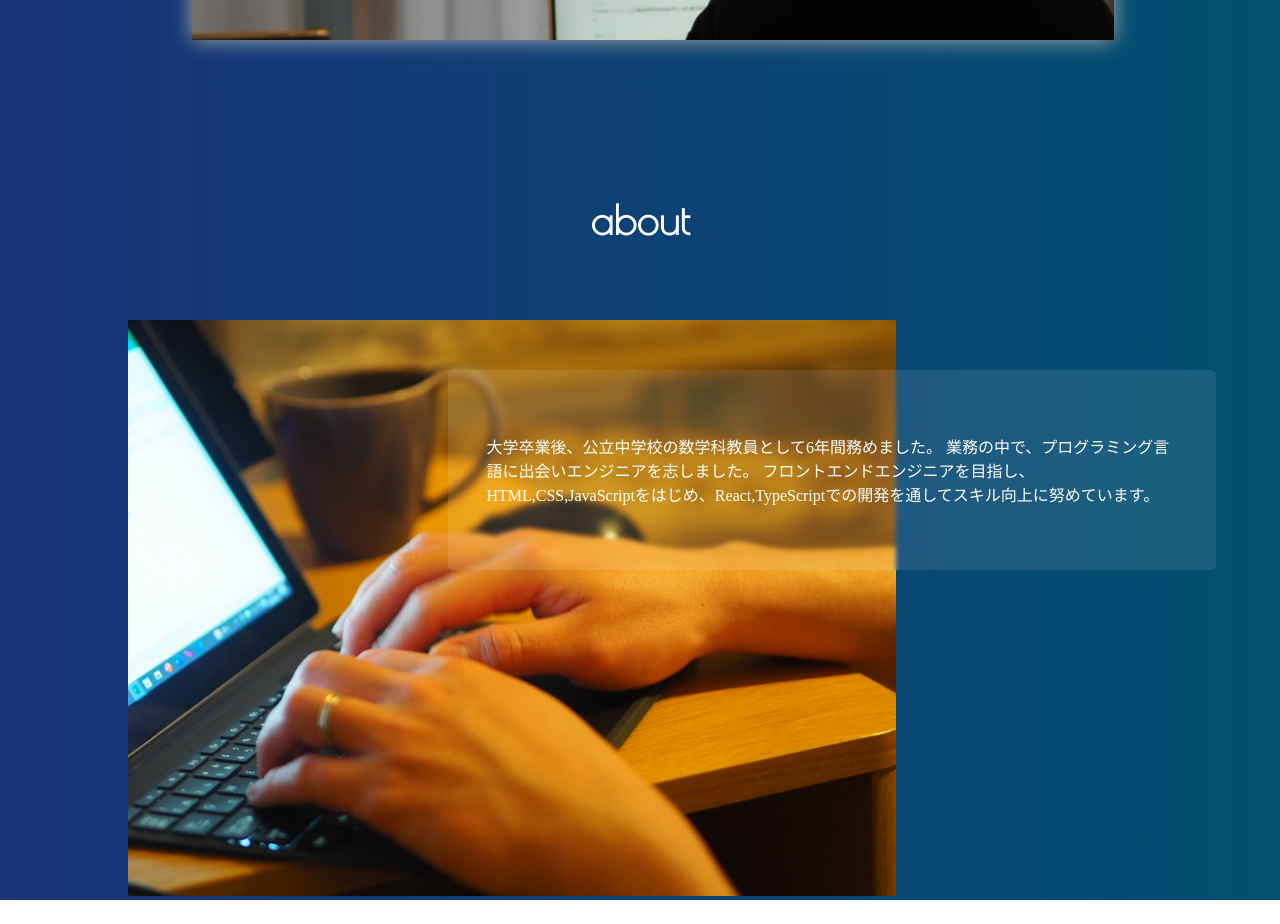
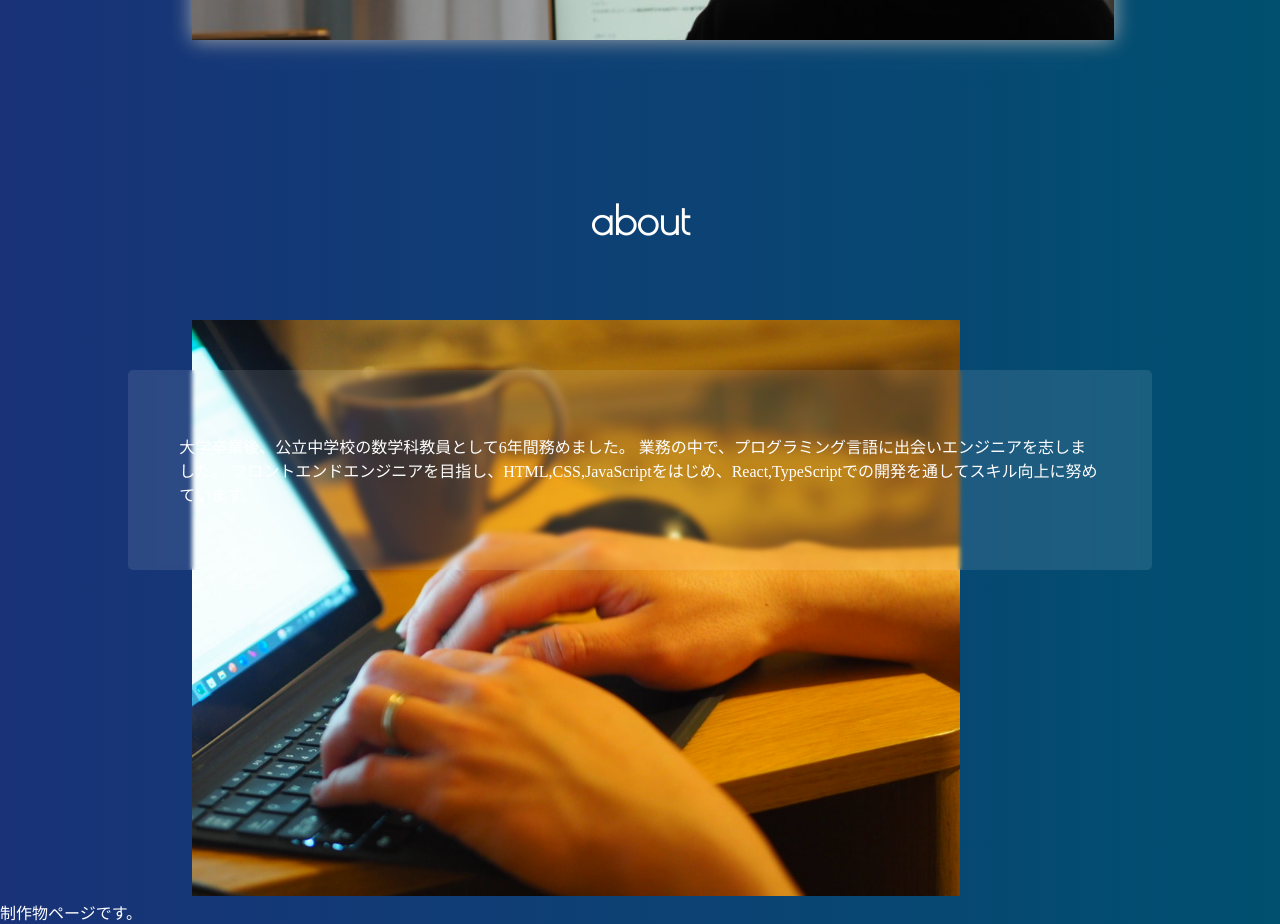
Before and after one commit to LSbard000com/My-Portfolio, a React (Vite) app: page / in a window 1280 px wide. Shown: the part 680-1604 px from the top of the page. Before the commit the page ends 1580 px from the top, so only its background shows below. Built offline with nearby package versions, Linux system fonts and the light colour scheme; a web font is replaced by a local one.

Commit message:
aboutページの微調整

```diff
--- a/src/App.css
+++ b/src/App.css
@@ -157,6 +157,7 @@
 /* **************** 自己紹介画面 **************** */
 .about {
     width: 100%;
+    min-height: 500px;
 }
 
 .about .main {
@@ -167,7 +168,7 @@
 /* 挿入画像 */
 .about .main .img {
     width: 60%;
-    margin-left: calc(100vw * 0.1);
+    margin-left: calc(100vw * 0.15);
 }
 
 .about .main .img img {
@@ -177,14 +178,14 @@
 
 /* 自己紹介文 */
 .about .main .text-area {
-    width: 60%;
+    width: 80%;
     min-height: 200px;
     border-radius: 5px;
     background: rgba(255, 255, 255, 0.1);
     backdrop-filter: blur(2px);
     position: absolute;
     top: 50px;
-    right: 5vw;
+    right: 10vw;
     display: flex;
     justify-content: center;
     align-items: center;
--- a/src/App.tsx
+++ b/src/App.tsx
@@ -1,6 +1,7 @@
 import './App.css'
 import About from './components/About'
 import Top from './components/Top'
+import Works from './components/Works'
 
 function App() {
 
@@ -9,6 +10,7 @@ function App() {
     <>
       <Top />
       <About />
+      <Works />
     </>
   )
 }
--- /dev/null
+++ b/src/components/Works.tsx
@@ -0,0 +1,9 @@
+const Works = () => {
+  return (
+    <div>
+      制作物ページです。
+    </div>
+  )
+}
+
+export default Works
```
